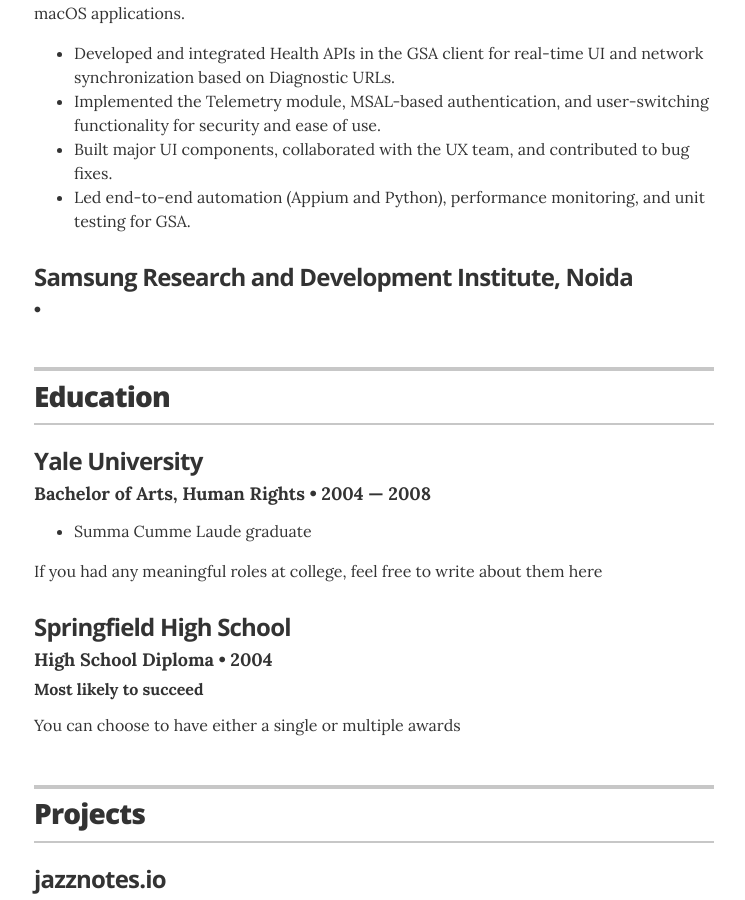
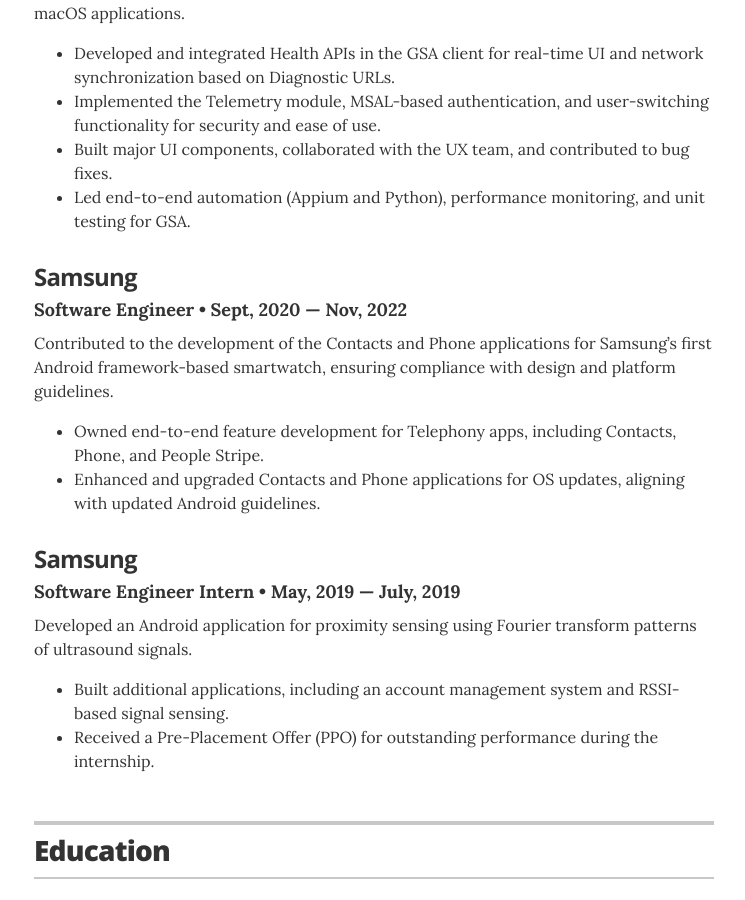
Before and after one commit to raushansingh1401/myPage, a Jekyll site: the page built from index.html, in a window 1280 px wide and 900 px high, scrolled down 796 px. Shown: the whole window, without its empty margins (266-1011 px from the left). Built offline with Jekyll 4.4.1, drawn with Linux system fonts in a browser that asks for light colours.

Commit message:
Update experience.yml

```diff
--- a/_data/experience.yml
+++ b/_data/experience.yml
@@ -11,21 +11,22 @@
       <li>Led end-to-end automation (Appium and Python), performance monitoring, and unit testing for GSA.</li>
     </ul>
 
-# Samsung Research and Development Institute, Noida
-- company: Samsung Research and Development Institute, Noida
-  positions:
-    - position: Software Engineer
-      duration: Sept, 2020 &mdash; Nov, 2022
-      summary: Contributed to the development of Contacts and Phone applications for Samsung’s first Android framework-based smartwatch, ensuring compliance with design and platform guidelines.
-        <ul class="resume-item-list">
-          <li>Owned end-to-end feature development for Telephony apps, including Contacts, Phone, and People Stripe.</li>
-          <li>Enhanced and upgraded Contacts and Phone applications for OS updates, aligning with updated Android guidelines.</li>
-        </ul>
+# Software Engineer at Samsung
+- company: Samsung
+  position: Software Engineer
+  duration: Sept, 2020 &mdash; Nov, 2022
+  summary: Contributed to the development of the Contacts and Phone applications for Samsung’s first Android framework-based smartwatch, ensuring compliance with design and platform guidelines.
+    <ul class="resume-item-list">
+      <li>Owned end-to-end feature development for Telephony apps, including Contacts, Phone, and People Stripe.</li>
+      <li>Enhanced and upgraded Contacts and Phone applications for OS updates, aligning with updated Android guidelines.</li>
+    </ul>
 
-    - position: Software Engineer Intern
-      duration: May, 2019 &mdash; July, 2019
-      summary: Developed innovative signal sensing applications and received a Pre-Placement Offer (PPO) for outstanding performance.
-        <ul class="resume-item-list">
-          <li>Developed an Android application for proximity sensing using Fourier transform patterns of ultrasound signals.</li>
-          <li>Built additional applications, including an account management system and RSSI-based signal sensing.</li>
-        </ul>
+# Software Engineer Intern at Samsung
+- company: Samsung
+  position: Software Engineer Intern
+  duration: May, 2019 &mdash; July, 2019
+  summary: Developed an Android application for proximity sensing using Fourier transform patterns of ultrasound signals.
+    <ul class="resume-item-list">
+      <li>Built additional applications, including an account management system and RSSI-based signal sensing.</li>
+      <li>Received a Pre-Placement Offer (PPO) for outstanding performance during the internship.</li>
+    </ul>
```
